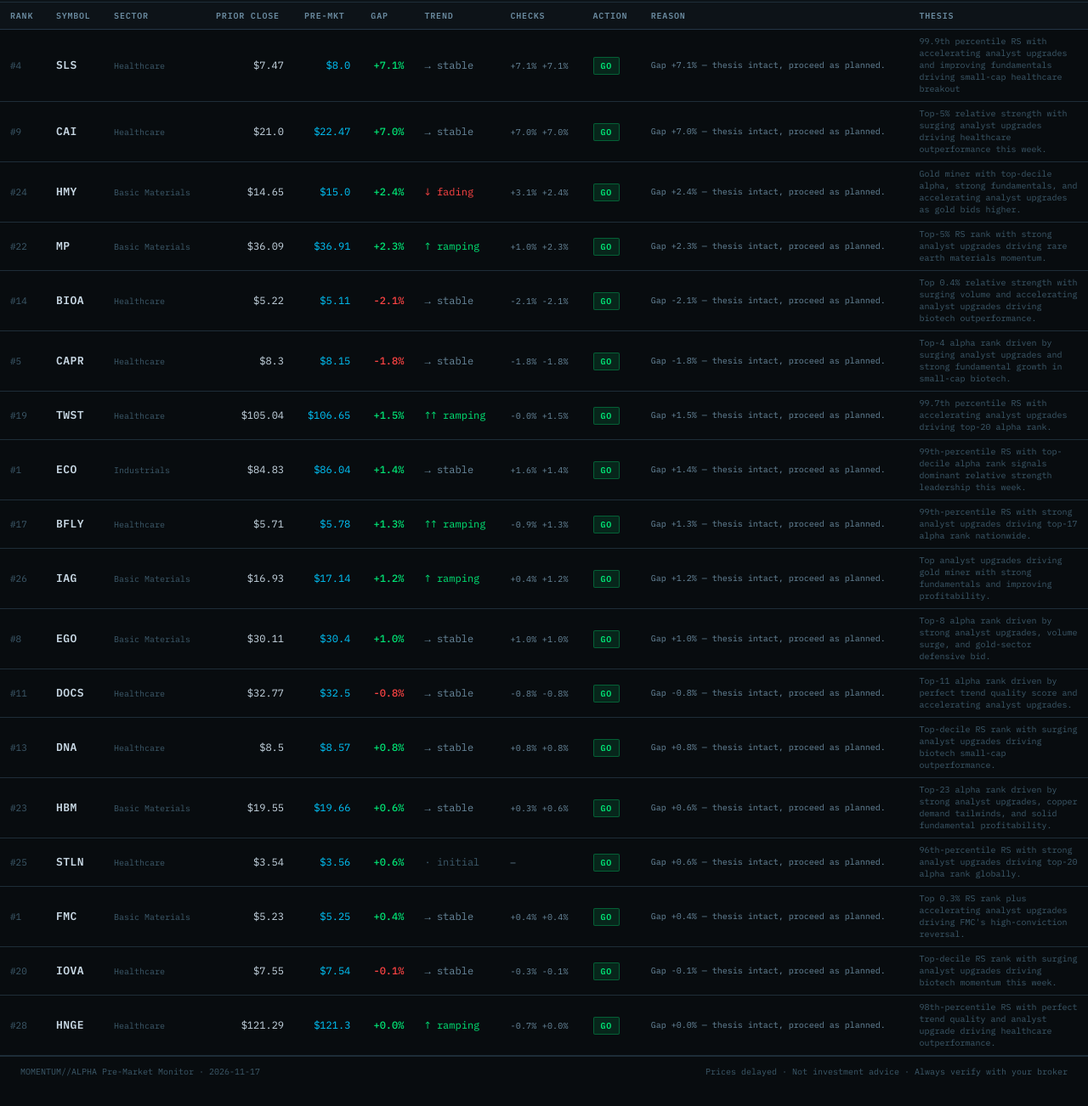
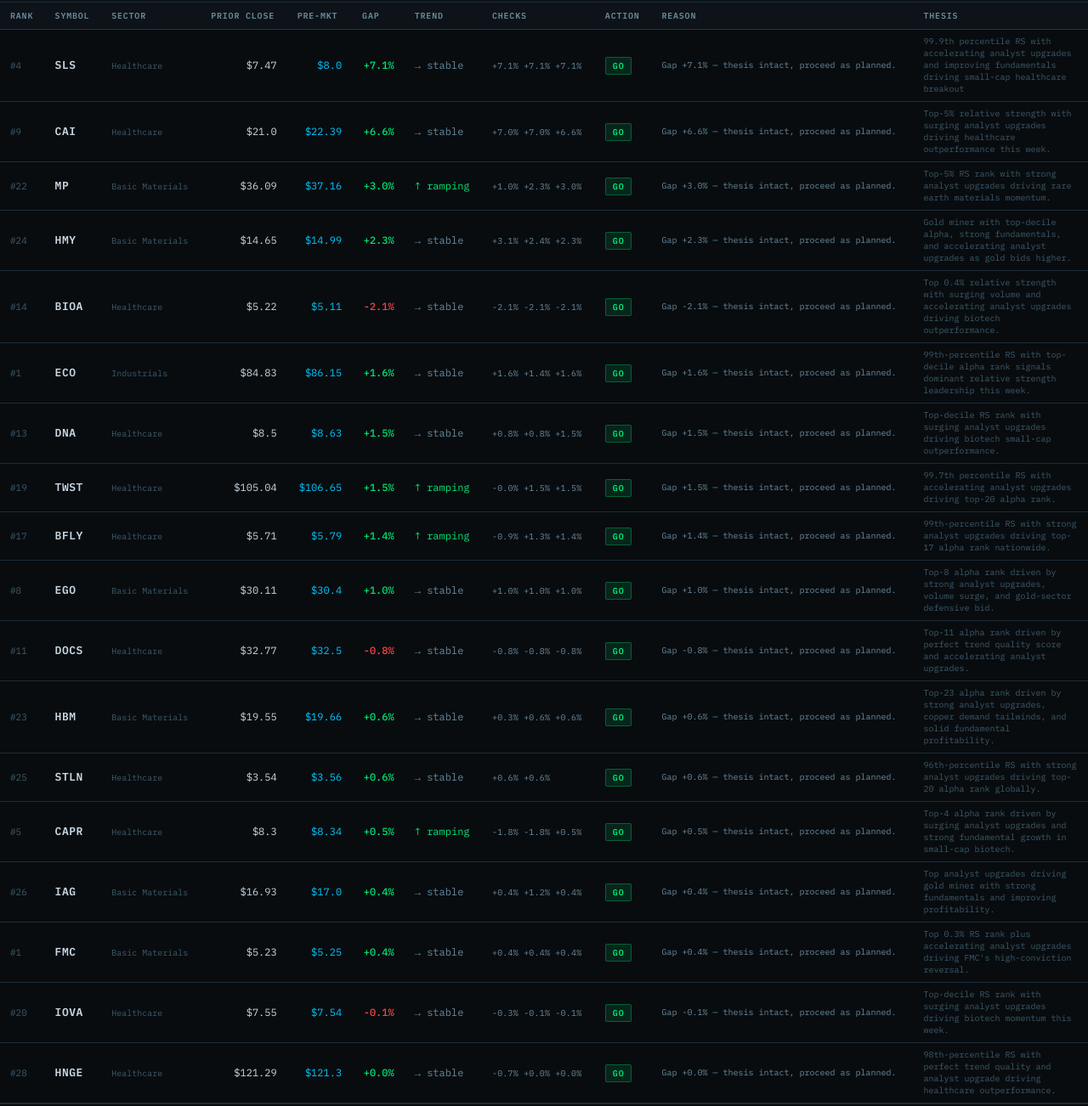
Before and after one commit to connormortoncbtx-sketch/momentum-system, a plain HTML site: page docs/reports/2026-11-17_premarket.html in a window 1280 px wide. Shown: the part 139-1441 px from the top of the page at 85% size. Before the commit the page ends 1418 px from the top, so only its background shows below. Drawn offline with Linux system fonts and the light colour scheme.

Commit message:
premarket: 2026-11-17 check 3/5 (7:00 AM)

```diff
--- a/docs/reports/2026-11-17_premarket.html
+++ b/docs/reports/2026-11-17_premarket.html
@@ -123,8 +123,8 @@ td{padding:7px 12px;white-space:nowrap;vertical-align:middle;}
     </div>
   </div>
   <div class="meta" style="text-align:right">
-    last check: <span style="color:var(--accent)">12:31:31</span><br>
-    next check: <span style="color:var(--text2)">7:00 AM CT</span>
+    last check: <span style="color:var(--accent)">13:01:34</span><br>
+    next check: <span style="color:var(--text2)">7:30 AM CT</span>
   </div>
 </div>
 
@@ -134,9 +134,9 @@ td{padding:7px 12px;white-space:nowrap;vertical-align:middle;}
 
   <div class="check-pill done">6:30 AM CT</div>
 
-  <div class="check-pill active">7:00 AM CT</div>
+  <div class="check-pill done">7:00 AM CT</div>
 
-  <div class="check-pill pending">7:30 AM CT</div>
+  <div class="check-pill active">7:30 AM CT</div>
 
   <div class="check-pill pending">8:00 AM CT</div>
 
@@ -275,7 +275,7 @@ td{padding:7px 12px;white-space:nowrap;vertical-align:middle;}
     +7.1%
   </td>
   <td class="trend-stable">→ stable</td>
-  <td class="spark">+7.1%  +7.1%</td>
+  <td class="spark">+7.1%  +7.1%  +7.1%</td>
   <td><span class="action action-GO">GO</span></td>
   <td class="reason">Gap +7.1% — thesis intact, proceed as planned.</td>
   <td class="thesis">99.9th percentile RS with accelerating analyst upgrades and improving fundamentals driving small-cap healthcare breakout</td>
@@ -286,15 +286,31 @@ td{padding:7px 12px;white-space:nowrap;vertical-align:middle;}
   <td class="sym">CAI</td>
   <td style="color:var(--text3);font-size:10px">Healthcare</td>
   <td style="text-align:right">$21.0</td>
-  <td style="text-align:right;color:var(--accent)">$22.47</td>
+  <td style="text-align:right;color:var(--accent)">$22.39</td>
   <td class="gap-pos" style="text-align:right;font-weight:500">
-    +7.0%
+    +6.6%
   </td>
   <td class="trend-stable">→ stable</td>
-  <td class="spark">+7.0%  +7.0%</td>
+  <td class="spark">+7.0%  +7.0%  +6.6%</td>
   <td><span class="action action-GO">GO</span></td>
-  <td class="reason">Gap +7.0% — thesis intact, proceed as planned.</td>
+  <td class="reason">Gap +6.6% — thesis intact, proceed as planned.</td>
   <td class="thesis">Top-5% relative strength with surging analyst upgrades driving healthcare outperformance this week.</td>
+</tr>
+
+<tr>
+  <td class="rank">#22</td>
+  <td class="sym">MP</td>
+  <td style="color:var(--text3);font-size:10px">Basic Materials</td>
+  <td style="text-align:right">$36.09</td>
+  <td style="text-align:right;color:var(--accent)">$37.16</td>
+  <td class="gap-pos" style="text-align:right;font-weight:500">
+    +3.0%
+  </td>
+  <td class="trend-ramping">↑ ramping</td>
+  <td class="spark">+1.0%  +2.3%  +3.0%</td>
+  <td><span class="action action-GO">GO</span></td>
+  <td class="reason">Gap +3.0% — thesis intact, proceed as planned.</td>
+  <td class="thesis">Top-5% RS rank with strong analyst upgrades driving rare earth materials momentum.</td>
 </tr>
 
 <tr>
@@ -302,31 +318,15 @@ td{padding:7px 12px;white-space:nowrap;vertical-align:middle;}
   <td class="sym">HMY</td>
   <td style="color:var(--text3);font-size:10px">Basic Materials</td>
   <td style="text-align:right">$14.65</td>
-  <td style="text-align:right;color:var(--accent)">$15.0</td>
-  <td class="gap-pos" style="text-align:right;font-weight:500">
-    +2.4%
-  </td>
-  <td class="trend-fading">↓ fading</td>
-  <td class="spark">+3.1%  +2.4%</td>
-  <td><span class="action action-GO">GO</span></td>
-  <td class="reason">Gap +2.4% — thesis intact, proceed as planned.</td>
-  <td class="thesis">Gold miner with top-decile alpha, strong fundamentals, and accelerating analyst upgrades as gold bids higher.</td>
-</tr>
-
-<tr>
-  <td class="rank">#22</td>
-  <td class="sym">MP</td>
-  <td style="color:var(--text3);font-size:10px">Basic Materials</td>
-  <td style="text-align:right">$36.09</td>
-  <td style="text-align:right;color:var(--accent)">$36.91</td>
+  <td style="text-align:right;color:var(--accent)">$14.99</td>
   <td class="gap-pos" style="text-align:right;font-weight:500">
     +2.3%
   </td>
-  <td class="trend-ramping">↑ ramping</td>
-  <td class="spark">+1.0%  +2.3%</td>
+  <td class="trend-stable">→ stable</td>
+  <td class="spark">+3.1%  +2.4%  +2.3%</td>
   <td><span class="action action-GO">GO</span></td>
   <td class="reason">Gap +2.3% — thesis intact, proceed as planned.</td>
-  <td class="thesis">Top-5% RS rank with strong analyst upgrades driving rare earth materials momentum.</td>
+  <td class="thesis">Gold miner with top-decile alpha, strong fundamentals, and accelerating analyst upgrades as gold bids higher.</td>
 </tr>
 
 <tr>
@@ -339,26 +339,42 @@ td{padding:7px 12px;white-space:nowrap;vertical-align:middle;}
     -2.1%
   </td>
   <td class="trend-stable">→ stable</td>
-  <td class="spark">-2.1%  -2.1%</td>
+  <td class="spark">-2.1%  -2.1%  -2.1%</td>
   <td><span class="action action-GO">GO</span></td>
   <td class="reason">Gap -2.1% — thesis intact, proceed as planned.</td>
   <td class="thesis">Top 0.4% relative strength with surging volume and accelerating analyst upgrades driving biotech outperformance.</td>
 </tr>
 
 <tr>
-  <td class="rank">#5</td>
-  <td class="sym">CAPR</td>
-  <td style="color:var(--text3);font-size:10px">Healthcare</td>
-  <td style="text-align:right">$8.3</td>
-  <td style="text-align:right;color:var(--accent)">$8.15</td>
-  <td class="gap-neg" style="text-align:right;font-weight:500">
-    -1.8%
+  <td class="rank">#1</td>
+  <td class="sym">ECO</td>
+  <td style="color:var(--text3);font-size:10px">Industrials</td>
+  <td style="text-align:right">$84.83</td>
+  <td style="text-align:right;color:var(--accent)">$86.15</td>
+  <td class="gap-pos" style="text-align:right;font-weight:500">
+    +1.6%
   </td>
   <td class="trend-stable">→ stable</td>
-  <td class="spark">-1.8%  -1.8%</td>
+  <td class="spark">+1.6%  +1.4%  +1.6%</td>
   <td><span class="action action-GO">GO</span></td>
-  <td class="reason">Gap -1.8% — thesis intact, proceed as planned.</td>
-  <td class="thesis">Top-4 alpha rank driven by surging analyst upgrades and strong fundamental growth in small-cap biotech.</td>
+  <td class="reason">Gap +1.6% — thesis intact, proceed as planned.</td>
+  <td class="thesis">99th-percentile RS with top-decile alpha rank signals dominant relative strength leadership this week.</td>
+</tr>
+
+<tr>
+  <td class="rank">#13</td>
+  <td class="sym">DNA</td>
+  <td style="color:var(--text3);font-size:10px">Healthcare</td>
+  <td style="text-align:right">$8.5</td>
+  <td style="text-align:right;color:var(--accent)">$8.63</td>
+  <td class="gap-pos" style="text-align:right;font-weight:500">
+    +1.5%
+  </td>
+  <td class="trend-stable">→ stable</td>
+  <td class="spark">+0.8%  +0.8%  +1.5%</td>
+  <td><span class="action action-GO">GO</span></td>
+  <td class="reason">Gap +1.5% — thesis intact, proceed as planned.</td>
+  <td class="thesis">Top-decile RS rank with surging analyst upgrades driving biotech small-cap outperformance.</td>
 </tr>
 
 <tr>
@@ -370,27 +386,11 @@ td{padding:7px 12px;white-space:nowrap;vertical-align:middle;}
   <td class="gap-pos" style="text-align:right;font-weight:500">
     +1.5%
   </td>
-  <td class="trend-ramping">↑↑ ramping</td>
-  <td class="spark">-0.0%  +1.5%</td>
+  <td class="trend-ramping">↑ ramping</td>
+  <td class="spark">-0.0%  +1.5%  +1.5%</td>
   <td><span class="action action-GO">GO</span></td>
   <td class="reason">Gap +1.5% — thesis intact, proceed as planned.</td>
   <td class="thesis">99.7th percentile RS with accelerating analyst upgrades driving top-20 alpha rank.</td>
-</tr>
-
-<tr>
-  <td class="rank">#1</td>
-  <td class="sym">ECO</td>
-  <td style="color:var(--text3);font-size:10px">Industrials</td>
-  <td style="text-align:right">$84.83</td>
-  <td style="text-align:right;color:var(--accent)">$86.04</td>
-  <td class="gap-pos" style="text-align:right;font-weight:500">
-    +1.4%
-  </td>
-  <td class="trend-stable">→ stable</td>
-  <td class="spark">+1.6%  +1.4%</td>
-  <td><span class="action action-GO">GO</span></td>
-  <td class="reason">Gap +1.4% — thesis intact, proceed as planned.</td>
-  <td class="thesis">99th-percentile RS with top-decile alpha rank signals dominant relative strength leadership this week.</td>
 </tr>
 
 <tr>
@@ -398,31 +398,15 @@ td{padding:7px 12px;white-space:nowrap;vertical-align:middle;}
   <td class="sym">BFLY</td>
   <td style="color:var(--text3);font-size:10px">Healthcare</td>
   <td style="text-align:right">$5.71</td>
-  <td style="text-align:right;color:var(--accent)">$5.78</td>
+  <td style="text-align:right;color:var(--accent)">$5.79</td>
   <td class="gap-pos" style="text-align:right;font-weight:500">
-    +1.3%
-  </td>
-  <td class="trend-ramping">↑↑ ramping</td>
-  <td class="spark">-0.9%  +1.3%</td>
-  <td><span class="action action-GO">GO</span></td>
-  <td class="reason">Gap +1.3% — thesis intact, proceed as planned.</td>
-  <td class="thesis">99th-percentile RS with strong analyst upgrades driving top-17 alpha rank nationwide.</td>
-</tr>
-
-<tr>
-  <td class="rank">#26</td>
-  <td class="sym">IAG</td>
-  <td style="color:var(--text3);font-size:10px">Basic Materials</td>
-  <td style="text-align:right">$16.93</td>
-  <td style="text-align:right;color:var(--accent)">$17.14</td>
-  <td class="gap-pos" style="text-align:right;font-weight:500">
-    +1.2%
+    +1.4%
   </td>
   <td class="trend-ramping">↑ ramping</td>
-  <td class="spark">+0.4%  +1.2%</td>
+  <td class="spark">-0.9%  +1.3%  +1.4%</td>
   <td><span class="action action-GO">GO</span></td>
-  <td class="reason">Gap +1.2% — thesis intact, proceed as planned.</td>
-  <td class="thesis">Top analyst upgrades driving gold miner with strong fundamentals and improving profitability.</td>
+  <td class="reason">Gap +1.4% — thesis intact, proceed as planned.</td>
+  <td class="thesis">99th-percentile RS with strong analyst upgrades driving top-17 alpha rank nationwide.</td>
 </tr>
 
 <tr>
@@ -435,7 +419,7 @@ td{padding:7px 12px;white-space:nowrap;vertical-align:middle;}
     +1.0%
   </td>
   <td class="trend-stable">→ stable</td>
-  <td class="spark">+1.0%  +1.0%</td>
+  <td class="spark">+1.0%  +1.0%  +1.0%</td>
   <td><span class="action action-GO">GO</span></td>
   <td class="reason">Gap +1.0% — thesis intact, proceed as planned.</td>
   <td class="thesis">Top-8 alpha rank driven by strong analyst upgrades, volume surge, and gold-sector defensive bid.</td>
@@ -451,26 +435,10 @@ td{padding:7px 12px;white-space:nowrap;vertical-align:middle;}
     -0.8%
   </td>
   <td class="trend-stable">→ stable</td>
-  <td class="spark">-0.8%  -0.8%</td>
+  <td class="spark">-0.8%  -0.8%  -0.8%</td>
   <td><span class="action action-GO">GO</span></td>
   <td class="reason">Gap -0.8% — thesis intact, proceed as planned.</td>
   <td class="thesis">Top-11 alpha rank driven by perfect trend quality score and accelerating analyst upgrades.</td>
-</tr>
-
-<tr>
-  <td class="rank">#13</td>
-  <td class="sym">DNA</td>
-  <td style="color:var(--text3);font-size:10px">Healthcare</td>
-  <td style="text-align:right">$8.5</td>
-  <td style="text-align:right;color:var(--accent)">$8.57</td>
-  <td class="gap-pos" style="text-align:right;font-weight:500">
-    +0.8%
-  </td>
-  <td class="trend-stable">→ stable</td>
-  <td class="spark">+0.8%  +0.8%</td>
-  <td><span class="action action-GO">GO</span></td>
-  <td class="reason">Gap +0.8% — thesis intact, proceed as planned.</td>
-  <td class="thesis">Top-decile RS rank with surging analyst upgrades driving biotech small-cap outperformance.</td>
 </tr>
 
 <tr>
@@ -483,7 +451,7 @@ td{padding:7px 12px;white-space:nowrap;vertical-align:middle;}
     +0.6%
   </td>
   <td class="trend-stable">→ stable</td>
-  <td class="spark">+0.3%  +0.6%</td>
+  <td class="spark">+0.3%  +0.6%  +0.6%</td>
   <td><span class="action action-GO">GO</span></td>
   <td class="reason">Gap +0.6% — thesis intact, proceed as planned.</td>
   <td class="thesis">Top-23 alpha rank driven by strong analyst upgrades, copper demand tailwinds, and solid fundamental profitability.</td>
@@ -498,11 +466,43 @@ td{padding:7px 12px;white-space:nowrap;vertical-align:middle;}
   <td class="gap-pos" style="text-align:right;font-weight:500">
     +0.6%
   </td>
-  <td class="trend-initial">· initial</td>
-  <td class="spark">—</td>
+  <td class="trend-stable">→ stable</td>
+  <td class="spark">+0.6%  +0.6%</td>
   <td><span class="action action-GO">GO</span></td>
   <td class="reason">Gap +0.6% — thesis intact, proceed as planned.</td>
   <td class="thesis">96th-percentile RS with strong analyst upgrades driving top-20 alpha rank globally.</td>
+</tr>
+
+<tr>
+  <td class="rank">#5</td>
+  <td class="sym">CAPR</td>
+  <td style="color:var(--text3);font-size:10px">Healthcare</td>
+  <td style="text-align:right">$8.3</td>
+  <td style="text-align:right;color:var(--accent)">$8.34</td>
+  <td class="gap-pos" style="text-align:right;font-weight:500">
+    +0.5%
+  </td>
+  <td class="trend-ramping">↑ ramping</td>
+  <td class="spark">-1.8%  -1.8%  +0.5%</td>
+  <td><span class="action action-GO">GO</span></td>
+  <td class="reason">Gap +0.5% — thesis intact, proceed as planned.</td>
+  <td class="thesis">Top-4 alpha rank driven by surging analyst upgrades and strong fundamental growth in small-cap biotech.</td>
+</tr>
+
+<tr>
+  <td class="rank">#26</td>
+  <td class="sym">IAG</td>
+  <td style="color:var(--text3);font-size:10px">Basic Materials</td>
+  <td style="text-align:right">$16.93</td>
+  <td style="text-align:right;color:var(--accent)">$17.0</td>
+  <td class="gap-pos" style="text-align:right;font-weight:500">
+    +0.4%
+  </td>
+  <td class="trend-stable">→ stable</td>
+  <td class="spark">+0.4%  +1.2%  +0.4%</td>
+  <td><span class="action action-GO">GO</span></td>
+  <td class="reason">Gap +0.4% — thesis intact, proceed as planned.</td>
+  <td class="thesis">Top analyst upgrades driving gold miner with strong fundamentals and improving profitability.</td>
 </tr>
 
 <tr>
@@ -515,7 +515,7 @@ td{padding:7px 12px;white-space:nowrap;vertical-align:middle;}
     +0.4%
   </td>
   <td class="trend-stable">→ stable</td>
-  <td class="spark">+0.4%  +0.4%</td>
+  <td class="spark">+0.4%  +0.4%  +0.4%</td>
   <td><span class="action action-GO">GO</span></td>
   <td class="reason">Gap +0.4% — thesis intact, proceed as planned.</td>
   <td class="thesis">Top 0.3% RS rank plus accelerating analyst upgrades driving FMC's high-conviction reversal.</td>
@@ -531,7 +531,7 @@ td{padding:7px 12px;white-space:nowrap;vertical-align:middle;}
     -0.1%
   </td>
   <td class="trend-stable">→ stable</td>
-  <td class="spark">-0.3%  -0.1%</td>
+  <td class="spark">-0.3%  -0.1%  -0.1%</td>
   <td><span class="action action-GO">GO</span></td>
   <td class="reason">Gap -0.1% — thesis intact, proceed as planned.</td>
   <td class="thesis">Top-decile RS rank with surging analyst upgrades driving biotech momentum this week.</td>
@@ -546,8 +546,8 @@ td{padding:7px 12px;white-space:nowrap;vertical-align:middle;}
   <td class="gap-pos" style="text-align:right;font-weight:500">
     +0.0%
   </td>
-  <td class="trend-ramping">↑ ramping</td>
-  <td class="spark">-0.7%  +0.0%</td>
+  <td class="trend-stable">→ stable</td>
+  <td class="spark">-0.7%  +0.0%  +0.0%</td>
   <td><span class="action action-GO">GO</span></td>
   <td class="reason">Gap +0.0% — thesis intact, proceed as planned.</td>
   <td class="thesis">98th-percentile RS with perfect trend quality and analyst upgrade driving healthcare outperformance.</td>
```
Also changed, not shown: data/premarket_log.json (+115 -0 lines), docs/index.html (+1 -1 lines).
